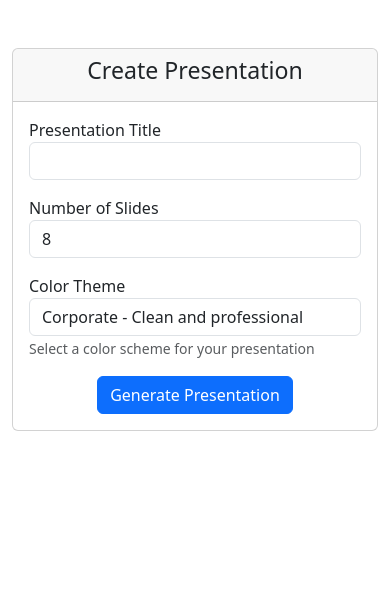
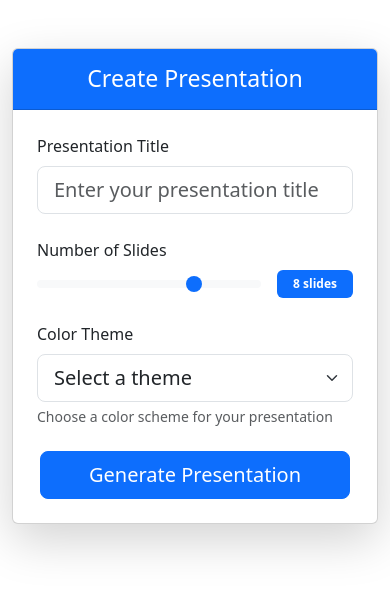
Before and after one commit to techanyday/desksky, a Flask app: page /create-slides in a window 390 px wide. Shown: the part 62-654 px from the top of the page. Run offline with Flask 2, Linux system fonts and the light colour scheme; a user stored in the database is signed in.

Commit message:
feat: Enhance UI design
- Switch from Tailwind to Bootstrap for better styling
- Add gradient hero section and animated features
- Improve theme preview with better layout
- Add loading state to form submission
- Add slide count range slider with live preview
- Improve responsive layout and spacing

```diff
--- a/templates/create_slides.html
+++ b/templates/create_slides.html
@@ -1,45 +1,59 @@
 {% extends "base.html" %}
 
 {% block content %}
-<div class="container mt-5">
+<div class="container py-5">
     <div class="row justify-content-center">
-        <div class="col-md-8">
-            <div class="card">
-                <div class="card-header">
-                    <h3 class="text-center">Create Presentation</h3>
+        <div class="col-lg-8">
+            <div class="card shadow-lg">
+                <div class="card-header bg-primary text-white py-3">
+                    <h3 class="card-title text-center mb-0">Create Presentation</h3>
                 </div>
-                <div class="card-body">
+                <div class="card-body p-4">
                     <form id="presentationForm" method="POST">
-                        <div class="form-group mb-3">
-                            <label for="title">Presentation Title</label>
-                            <input type="text" class="form-control" id="title" name="title" required>
+                        <div class="mb-4">
+                            <label for="title" class="form-label">Presentation Title</label>
+                            <input type="text" class="form-control form-control-lg" id="title" name="title" required
+                                   placeholder="Enter your presentation title">
                         </div>
 
-                        <div class="form-group mb-3">
-                            <label for="numSlides">Number of Slides</label>
-                            <input type="number" class="form-control" id="numSlides" name="numSlides" value="8" min="8" max="15">
+                        <div class="mb-4">
+                            <label for="numSlides" class="form-label">Number of Slides</label>
+                            <div class="d-flex align-items-center gap-3">
+                                <input type="range" class="form-range flex-grow-1" id="numSlides" name="numSlides"
+                                       value="8" min="3" max="10" oninput="updateSlideCount(this.value)">
+                                <span id="slideCount" class="badge bg-primary px-3 py-2">8 slides</span>
+                            </div>
                         </div>
 
-                        <div class="form-group mb-3">
-                            <label for="themeSelect">Color Theme</label>
-                            <select class="form-control" id="themeSelect" name="themeId">
+                        <div class="mb-4">
+                            <label for="themeSelect" class="form-label">Color Theme</label>
+                            <select class="form-select form-select-lg" id="themeSelect" name="themeId">
                                 <!-- Themes will be populated via JavaScript -->
                             </select>
-                            <small class="form-text text-muted">
-                                Select a color scheme for your presentation
-                            </small>
+                            <div class="form-text">Choose a color scheme for your presentation</div>
                         </div>
 
-                        <div class="theme-preview mt-3 mb-3 p-3 rounded" style="display: none;">
-                            <h5>Theme Preview</h5>
-                            <div class="preview-box p-2 mb-2">
-                                <div class="preview-title"></div>
-                                <div class="preview-body"></div>
+                        <div class="theme-preview mt-4 mb-4 p-4 rounded-3 d-none">
+                            <h5 class="mb-3">Theme Preview</h5>
+                            <div class="preview-box p-4 rounded-3">
+                                <div class="preview-title h4 mb-3"></div>
+                                <div class="preview-body">
+                                    <ul class="list-unstyled mb-0">
+                                        <li class="mb-2">• Sample bullet point</li>
+                                        <li>• Another bullet point</li>
+                                    </ul>
+                                </div>
                             </div>
                         </div>
 
                         <div class="text-center">
-                            <button type="submit" class="btn btn-primary">Generate Presentation</button>
+                            <button type="submit" class="btn btn-primary btn-lg px-5">
+                                <span class="normal-text">Generate Presentation</span>
+                                <span class="loading-text d-none">
+                                    <span class="spinner-border spinner-border-sm me-2"></span>
+                                    Creating...
+                                </span>
+                            </button>
                         </div>
                     </form>
                 </div>
@@ -50,18 +64,18 @@
 
 <style>
 .theme-preview {
-    border: 1px solid #ddd;
+    border: 1px solid rgba(0,0,0,0.1);
+    background: rgba(0,0,0,0.02);
 }
 .preview-box {
-    min-height: 100px;
+    min-height: 120px;
+    transition: all 0.3s ease;
 }
-.preview-title {
-    font-size: 1.2em;
-    font-weight: bold;
-    margin-bottom: 10px;
+.form-range::-webkit-slider-thumb {
+    cursor: pointer;
 }
-.preview-body {
-    font-size: 1em;
+.form-range::-webkit-slider-runnable-track {
+    cursor: pointer;
 }
 </style>
 
@@ -72,11 +86,22 @@ document.addEventListener('DOMContentLoaded', function() {
     const previewBox = document.querySelector('.preview-box');
     const previewTitle = document.querySelector('.preview-title');
     const previewBody = document.querySelector('.preview-body');
+    const form = document.getElementById('presentationForm');
+    const submitBtn = form.querySelector('button[type="submit"]');
+    const normalText = submitBtn.querySelector('.normal-text');
+    const loadingText = submitBtn.querySelector('.loading-text');
 
     // Fetch available themes
     fetch('/api/themes')
         .then(response => response.json())
         .then(data => {
+            // Add default option
+            const defaultOption = document.createElement('option');
+            defaultOption.value = '';
+            defaultOption.textContent = 'Select a theme';
+            themeSelect.appendChild(defaultOption);
+
+            // Add theme options
             data.themes.forEach(theme => {
                 const option = document.createElement('option');
                 option.value = theme.id;
@@ -89,7 +114,12 @@ document.addEventListener('DOMContentLoaded', function() {
     // Handle theme selection change
     themeSelect.addEventListener('change', function() {
         const selectedTheme = this.value;
-        themePreview.style.display = 'block';
+        if (!selectedTheme) {
+            themePreview.classList.add('d-none');
+            return;
+        }
+
+        themePreview.classList.remove('d-none');
 
         // Update preview with theme colors
         fetch('/api/themes')
@@ -102,20 +132,24 @@ document.addEventListener('DOMContentLoaded', function() {
                     previewBody.style.color = theme.colors.body_text;
 
                     // Show sample content
-                    previewTitle.textContent = 'Sample Title';
-                    previewBody.innerHTML = '• Sample bullet point<br>• Another bullet point';
+                    previewTitle.textContent = 'Sample Slide Title';
                 }
             });
     });
 
     // Handle form submission
-    document.getElementById('presentationForm').addEventListener('submit', function(e) {
+    form.addEventListener('submit', function(e) {
         e.preventDefault();
+
+        // Show loading state
+        submitBtn.disabled = true;
+        normalText.classList.add('d-none');
+        loadingText.classList.remove('d-none');
 
         const formData = {
             title: document.getElementById('title').value,
             num_slides: parseInt(document.getElementById('numSlides').value),
-            theme_id: document.getElementById('themeSelect').value
+            theme_id: document.getElementById('themeSelect').value || 'corporate'
         };
 
         fetch('/api/presentations', {
@@ -131,13 +165,25 @@ document.addEventListener('DOMContentLoaded', function() {
                 window.location.href = data.url;
             } else {
                 alert('Error creating presentation: ' + (data.error || 'Unknown error'));
+                // Reset button state
+                submitBtn.disabled = false;
+                normalText.classList.remove('d-none');
+                loadingText.classList.add('d-none');
             }
         })
         .catch(error => {
             console.error('Error:', error);
             alert('Error creating presentation');
+            // Reset button state
+            submitBtn.disabled = false;
+            normalText.classList.remove('d-none');
+            loadingText.classList.add('d-none');
         });
     });
 });
+
+function updateSlideCount(value) {
+    document.getElementById('slideCount').textContent = value + ' slides';
+}
 </script>
 {% endblock %}
```
Also changed, not shown: templates/index.html (+65 -18 lines).
